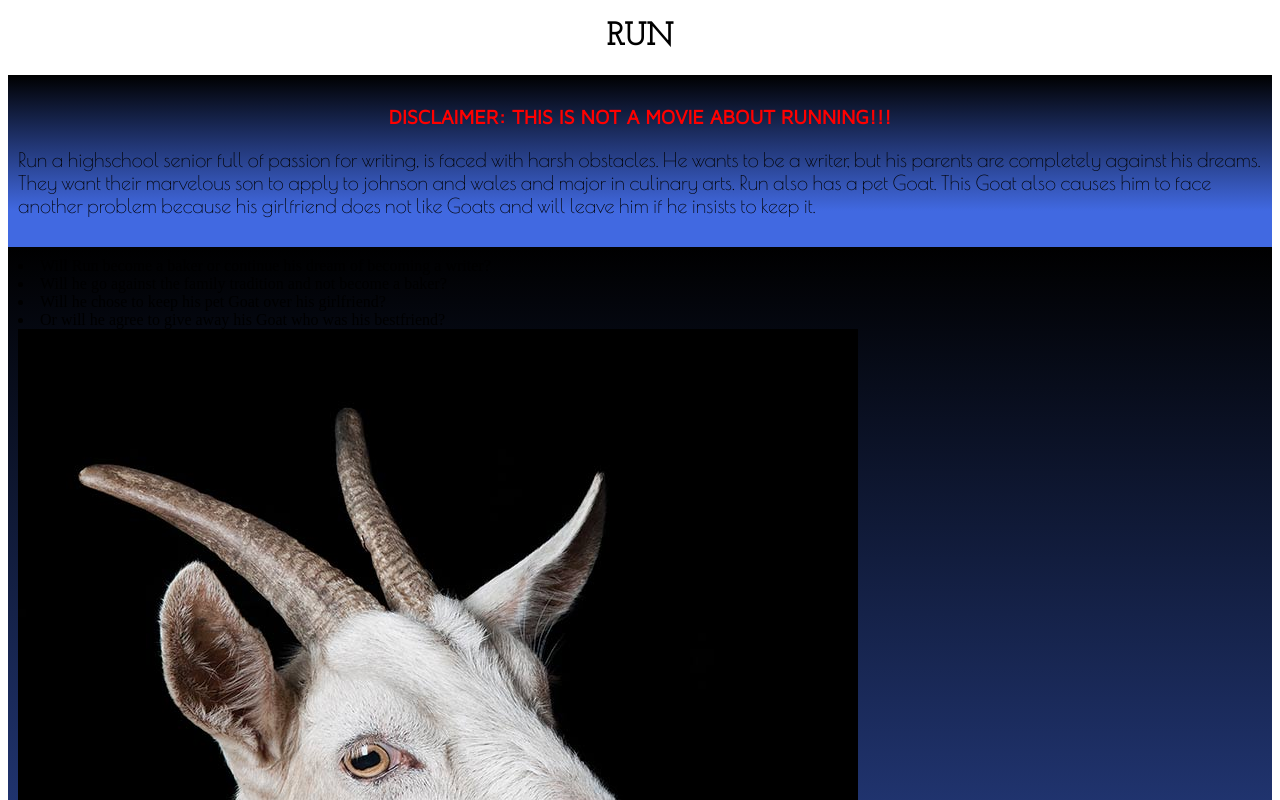
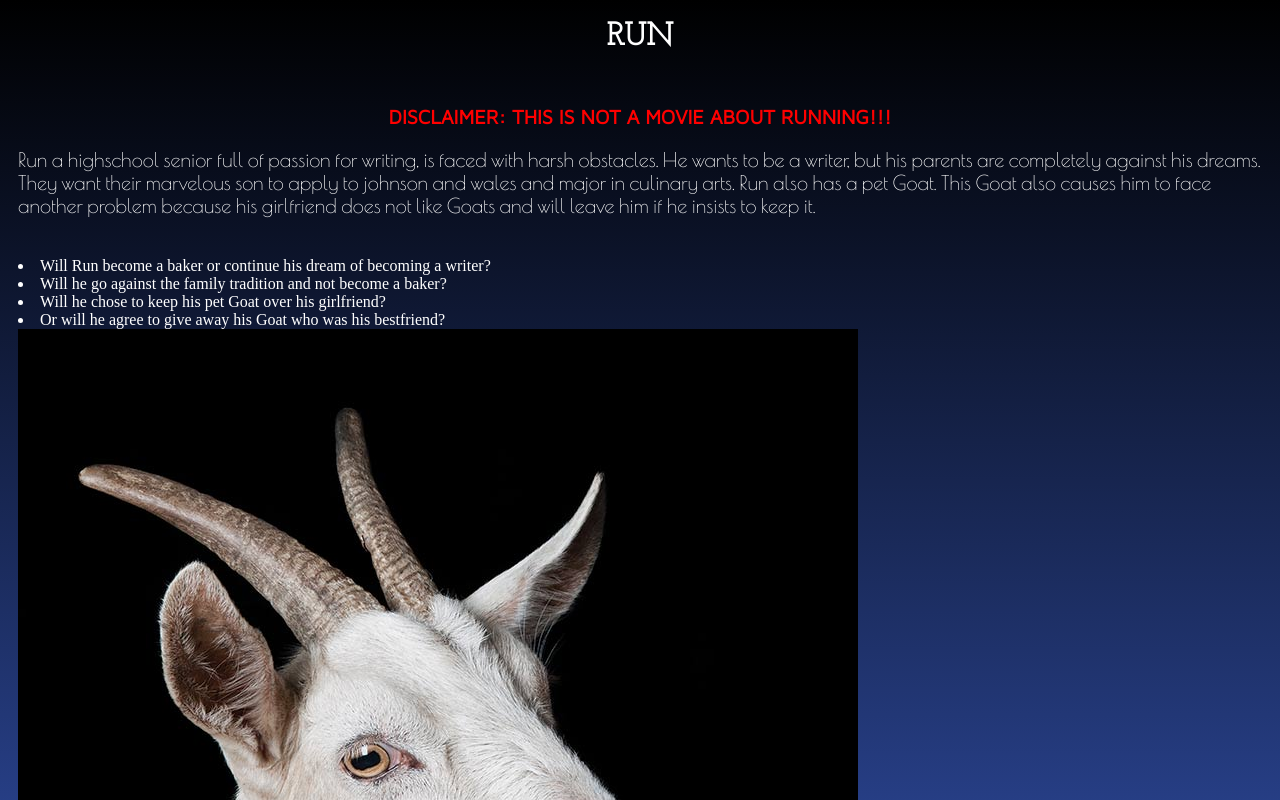
Before and after one commit to kaceym5669/movie-webpage, a plain HTML site: page index.html in a window 1280 px wide. Shown: the top 800 px of the page. Drawn offline with nearby package versions, Linux system fonts and the light colour scheme.

Commit message:
change background

```diff
--- a/style.css
+++ b/style.css
@@ -1,5 +1,6 @@
 h1 {
     text-align: center;
+    color: white;
 font-family: 'Josefin Slab', serif;
 }
 
@@ -17,14 +18,15 @@ p {
 }
 
 div{
-    background: linear-gradient(to top, #4169e1 21%, #000000 100%);
+    color: white;
     padding: 10px;
 }
 
 span{
+    color:white;
     font-family: monospace;
 }
 
 body{
-    /*background: linear-gradient(to top, #4169e1 21%, #000000 100%);*/
+    background: linear-gradient(to top, #4169e1 21%, #000000 100%);
 }
```
